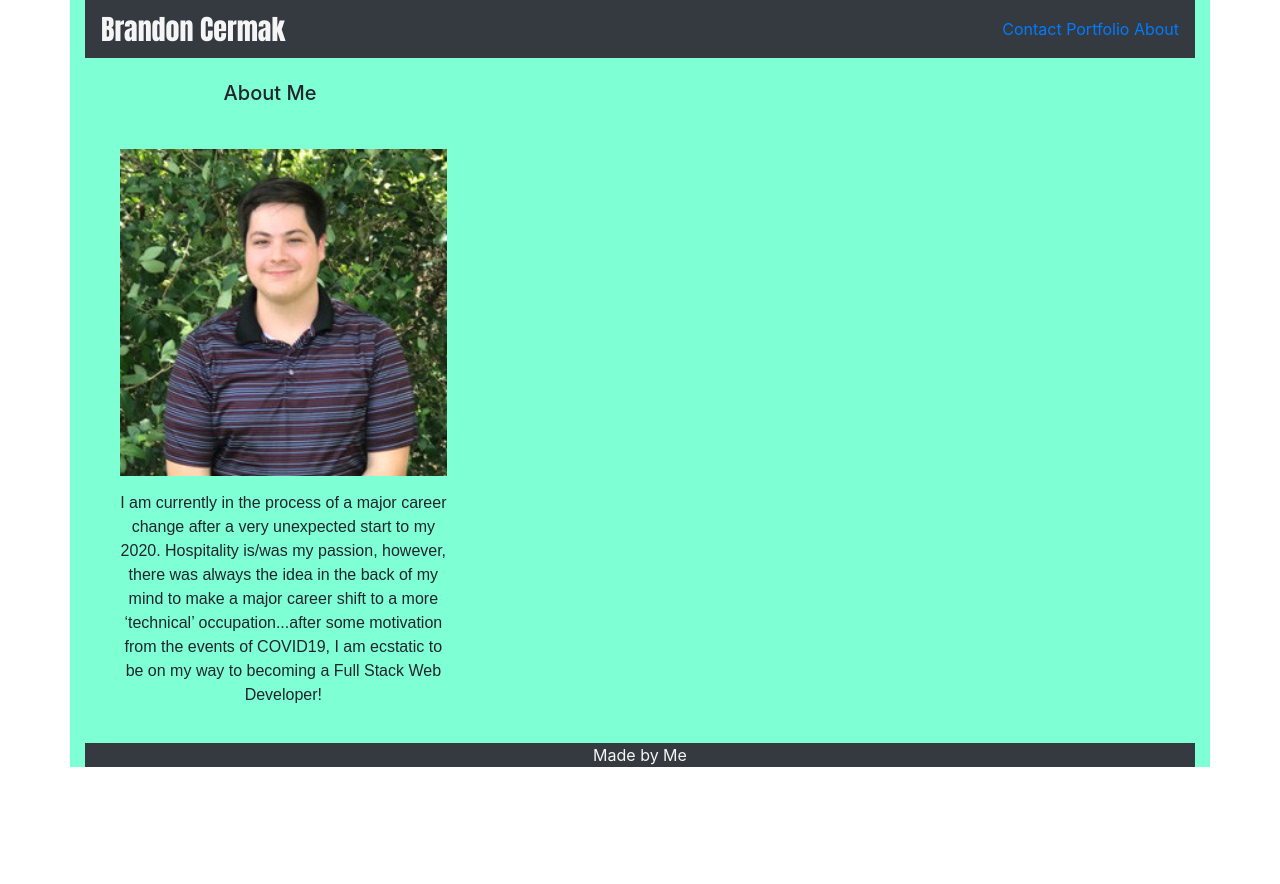
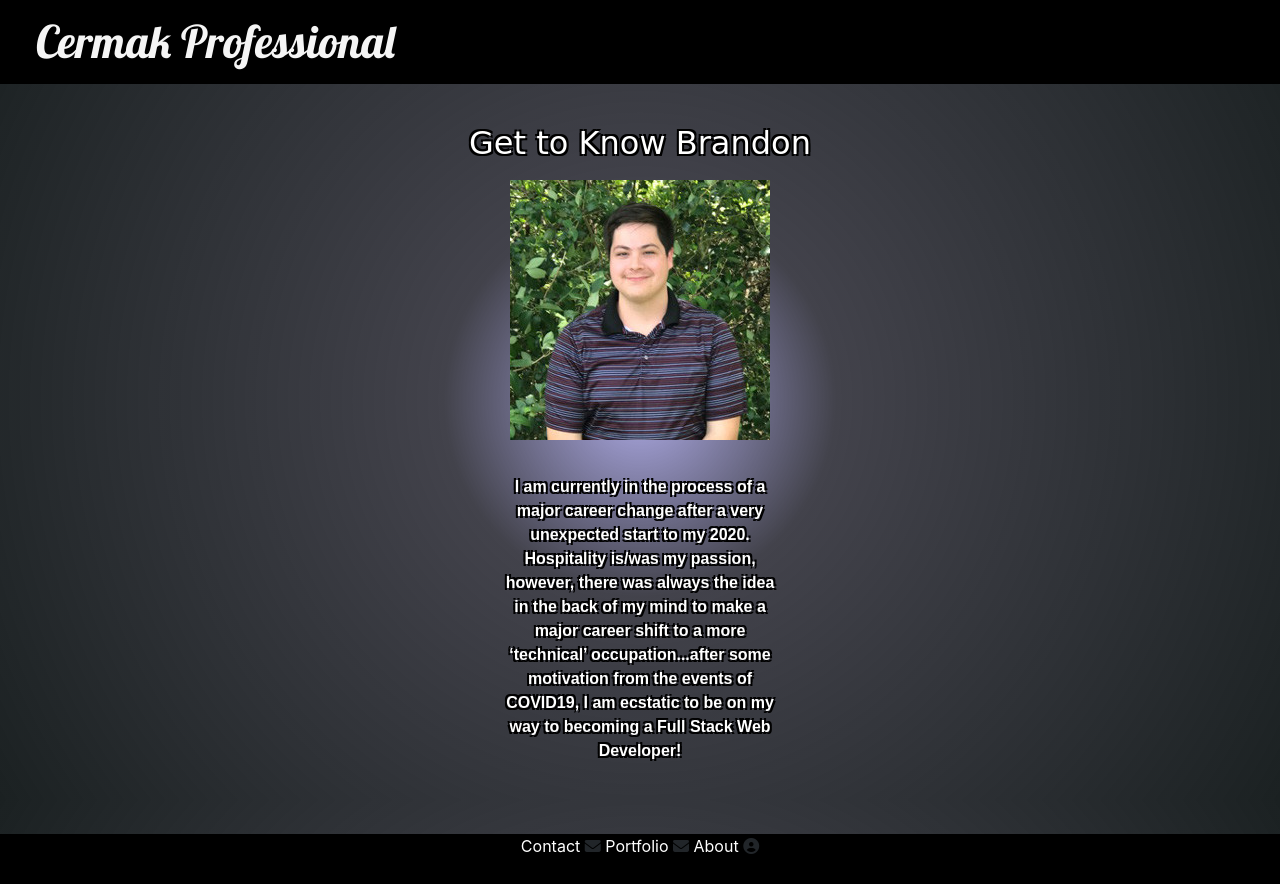
Before and after one commit to bcermak/Homework2, a plain HTML site: page index.html in a window 1280 px wide. Before the commit the page ends 800 px from the top, so only its background shows below. Drawn offline with nearby package versions, Linux system fonts and the light colour scheme; a web font is replaced by a local one.

Commit message:
worked on layouts, css, and other semantics

```diff
--- a/index.html
+++ b/index.html
@@ -4,60 +4,34 @@
     <meta charset="UTF-8">
     <meta name="viewport" content="width=device-width, initial-scale=1.0">
     <title>CermakPro</title>
-    <link rel="stylesheet" href="https://maxcdn.bootstrapcdn.com/bootstrap/4.0.0/css/bootstrap.min.css">
+    <link rel="stylesheet" href="https://cdn.jsdelivr.net/npm/bootstrap@4.5.3/dist/css/bootstrap.min.css" integrity="sha384-TX8t27EcRE3e/ihU7zmQxVncDAy5uIKz4rEkgIXeMed4M0jlfIDPvg6uqKI2xXr2" crossorigin="anonymous">
     <link rel="stylesheet" href="style.css">
+    <link href="https://fonts.googleapis.com/css2?family=Lobster&display=swap" rel="stylesheet">
+    <link rel="preconnect" href="https://fonts.gstatic.com">
+    <link href="https://fonts.googleapis.com/css2?family=Goldman:wght@700&display=swap&family=Barlow+Condensed:wght@200" rel="stylesheet">
+</head>
+<body>
 
-</head>
-
-<div class="container">
-
-    <nav class="navbar navbar-dark bg-dark">
-
-        <div class="name"> Brandon Cermak </div>
-        <ul>
-            <li><a href="contact.html"> Contact </a>
-            <a href="portfolio.html"> Portfolio </a>
-            <a href="index.html"> About </a></li>
-        </ul>
+    <nav class="navbar">
+        <div class="portfolio-header"> Cermak Professional </div>
     </nav>
-
-    <div class="aboutme1">
-        <div class="col-md-4 aboutme1"> About Me </div>
-        <div class="col-md-8"></div>
-
-    </div>
-
-    <div class="card-body">
-        <img class="img1 col-md-4" src="Assets/Images/linkedin1.png" alt="LinkedIn">
-        <p class="paragraph col-md-4">I am currently in the process of a major career change after a very unexpected start to my 2020. Hospitality is/was my passion, however, there was always the idea in the back of my mind to make a major career shift to a more ‘technical’ occupation...after some motivation from the events of COVID19, I am ecstatic to be on my way to becoming a Full Stack Web Developer!</p>
-        </div>
-
-        <div class="myFooter">
-            Made by Me
-                </div>
-    </div>
-
-
-
-    </div>
-
-
-
-
-    <!-- <div class="row">
-        <div class="col-md-6 img1">
-            <img src= "Assets/Images/linkedin1.png" alt="discpic1"></div>
-
-    </div> -->
-
-
-
-
-
+<div class="content">
+            <div class="card-body">
+                <h2 class = "knowMe"> Get to Know Brandon </h2>
+                <img src="Assets/Images/linkedin1.png" alt="LinkedIn" class = "linkedin">
+                <p class = "aboutMe">I am currently in the process of a major career change after a very unexpected start to my 2020. Hospitality is/was my passion, however, there was always the idea in the back of my mind to make a major career shift to a more ‘technical’ occupation...after some motivation from the events of COVID19, I am ecstatic to be on my way to becoming a Full Stack Web Developer!</p>
+            </div>
 </div>
 
-
-<body>
+<div class="myFooter">
+    <a class = "footerLinks" href="contact.html"> Contact </a>
+    <i class="fas fa-envelope"></i>
+    <a class = "footerLinks" href="portfolio.html"> Portfolio </a>
+    <i class="fas fa-envelope"></i>
+    <a class = "footerLinks" href="index.html"> About </a>
+    <i class="fas fa-user-circle"></i>
+  </div>
 
 </body>
+<script src="https://kit.fontawesome.com/01a6ceb24f.js" crossorigin="anonymous"></script>
 </html>
--- a/style.css
+++ b/style.css
@@ -1,12 +1,28 @@
+.navbar {
+    background-color: black;
+}
+
+.formBody {
+    text-align: center;
+}
 .form1{
-        width: 350px;
-        border: 15px solid;
-        color: #343a40!important;
-        padding: 50px;
-        margin: 20px;
+       width: 350px;
+        text-align: center;
+        margin-top: 5%;
+        margin: 0 auto;
 
 }
+.myInfo {
+text-align: center;
+color:white;
+    font-family: 'Goldman', cursive;
+    text-shadow: -2px -2px 0 black, 2px -2px 0 black, -2px 2px 0 black, 2px 2px 0 black;
+}
 
+.contactDirect{
+    color:black;
+    font-family: 'Goldman', cursive;
+}
 button {
 background-color: #343a40!important;
 
@@ -16,9 +32,7 @@ background-color: #343a40!important;
     color: #343a40!important;
     font-weight: 700;
 }
-.btn-primary {
-    margin-left: 40px;
-}
+
 
 .name {
     color: whitesmoke;
@@ -27,25 +41,10 @@ background-color: #343a40!important;
     font-weight: 200;
 
 }
-.mr-3 {
-    height: 200px;
-    width: 200px;
+.linkedin {
+    padding-top: 10px;
+    padding-bottom: 15px;
 }
-
-ul {
-    list-style-type: none;
-    margin: 0;
-    padding: 0;
-  }
-
-  h1 {
-      padding-top: 10%;
-  }
-
-  p {
-      text-align: center;
-
-  }
 .portfolio {
     padding-top: 50px;
     padding-bottom: 50px;
@@ -53,13 +52,33 @@ ul {
     font-family: Verdana, Geneva, Tahoma, sans-serif;
 }
 .portfolio2 {
+    color: white;
     padding-bottom: 150px;
 }
-.aboutme1 {
-    font-weight: 500;
-    font-size: 20px;
-    padding-bottom: 10px;
-    padding-top: 10px;
+.aboutMe {
+    font-family: 'Barlow Condensed', sans-serif;
+    color: white;
+    text-shadow: -2px -2px 0 black, 2px -2px 0 black, -2px 2px 0 black, 2px 2px 0 black;
+    font-weight: 600;
+    padding-top: 20px;
+    margin-left: 20%;
+    margin-right: 20%;
+}
+
+.card-body{
+padding-left: 10px;
+padding-right: 10px;
+margin-left: 30%;
+margin-right: 30%;
+text-align: center;
+
+;
+}
+
+.knowMe {
+    color:white;
+    font-family: 'Goldman', cursive;
+    text-shadow: -2px -2px 0 black, 2px -2px 0 black, -2px 2px 0 black, 2px 2px 0 black;
 }
 .projectA {
     padding-top: 50px;
@@ -80,21 +99,39 @@ ul {
     font-family: Arial, Helvetica, sans-serif;
 }
 
-.container {
+body {
+    background: rgb(175,172,232);
+    background: radial-gradient(circle, rgba(175,172,232,1) 0%, rgba(18,18,29,0.7959558823529411) 26%, rgba(27,33,34,1) 100%);
+}
+
+.projectTitle {
+    color: white;
     text-align: center;
-    background-color: aquamarine;
+}
 
-}
+html, body {
+    height: 100%;
+    margin: 0;
+  }
+  .content {
+    justify-content: center;
+    padding: 20px;
+    min-height: 100%;
+    margin: 0 auto -50px;
+  }
+  .myFooter,
+  .push {
+    height: 50px;
+  }
 
 
 .myFooter {
-    background-color: #343a40!important;
-    color: whitesmoke;
+    background-color: black;
     text-align: center;
 }
 
-.card-body {
-    text-align: left;
+.footerLinks {
+    color: white;
 }
 
 .beers1 {
@@ -111,8 +148,8 @@ ul {
     width: 422.5px;
 }
 .portfolio-header {
-    margin: 0 auto;
+    margin-left: 20px;
     font-family: 'Lobster', cursive;
-    font-size: 50px;
+    font-size: 45px;
     color: whitesmoke
 }
```
Also changed, not shown: contact.html (+31 -30 lines), portfolio.html (+15 -22 lines).
